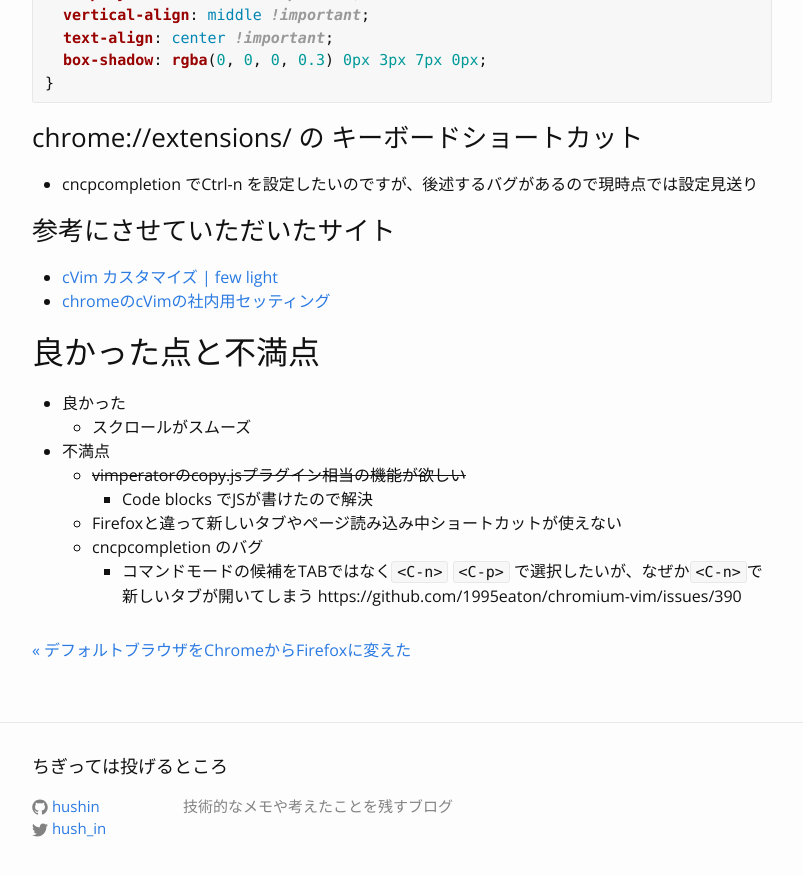
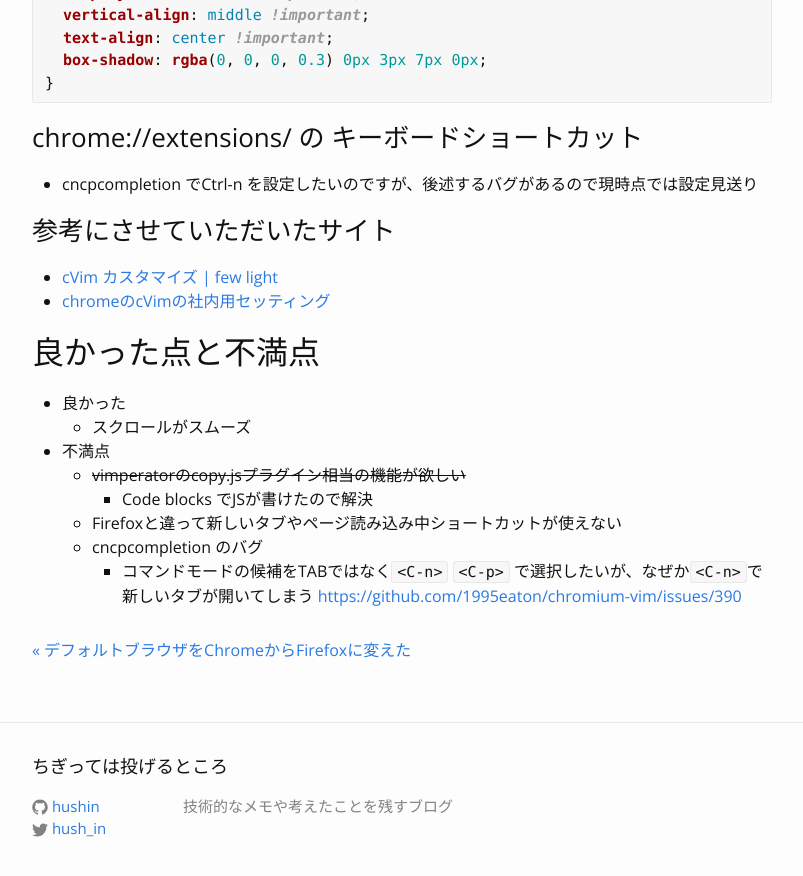
Before and after one commit to hushin/hushin.github.io, a Jekyll site: the page built from _posts/2017/2017-01-09-chrome-cvim.md, in a window 1280 px wide and 900 px high, scrolled down 1180 px. Shown: the top 876 px of the window, without its empty margins (238-1041 px from the left). Built offline with Jekyll 4.4.1, drawn with Linux system fonts in a browser that asks for light colours.

Commit message:
add autolink tag

```diff
--- a/_posts/2017/2017-01-09-chrome-cvim.md
+++ b/_posts/2017/2017-01-09-chrome-cvim.md
@@ -72,4 +72,4 @@
     * Code blocks でJSが書けたので解決
   * Firefoxと違って新しいタブやページ読み込み中ショートカットが使えない
   * cncpcompletion のバグ
-    * コマンドモードの候補をTABではなく`<C-n>` `<C-p>` で選択したいが、なぜか`<C-n>`で新しいタブが開いてしまう https://github.com/1995eaton/chromium-vim/issues/390
+    * コマンドモードの候補をTABではなく`<C-n>` `<C-p>` で選択したいが、なぜか`<C-n>`で新しいタブが開いてしまう <https://github.com/1995eaton/chromium-vim/issues/390>
```
